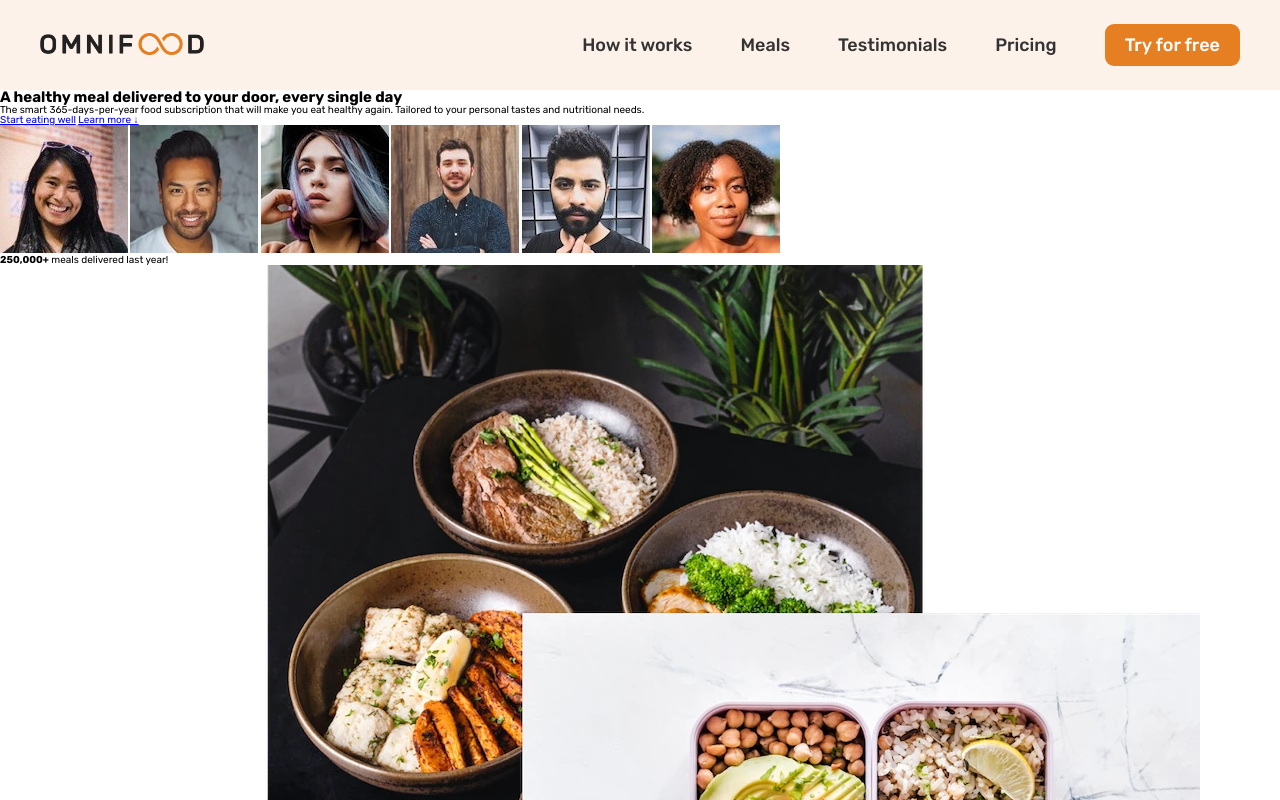
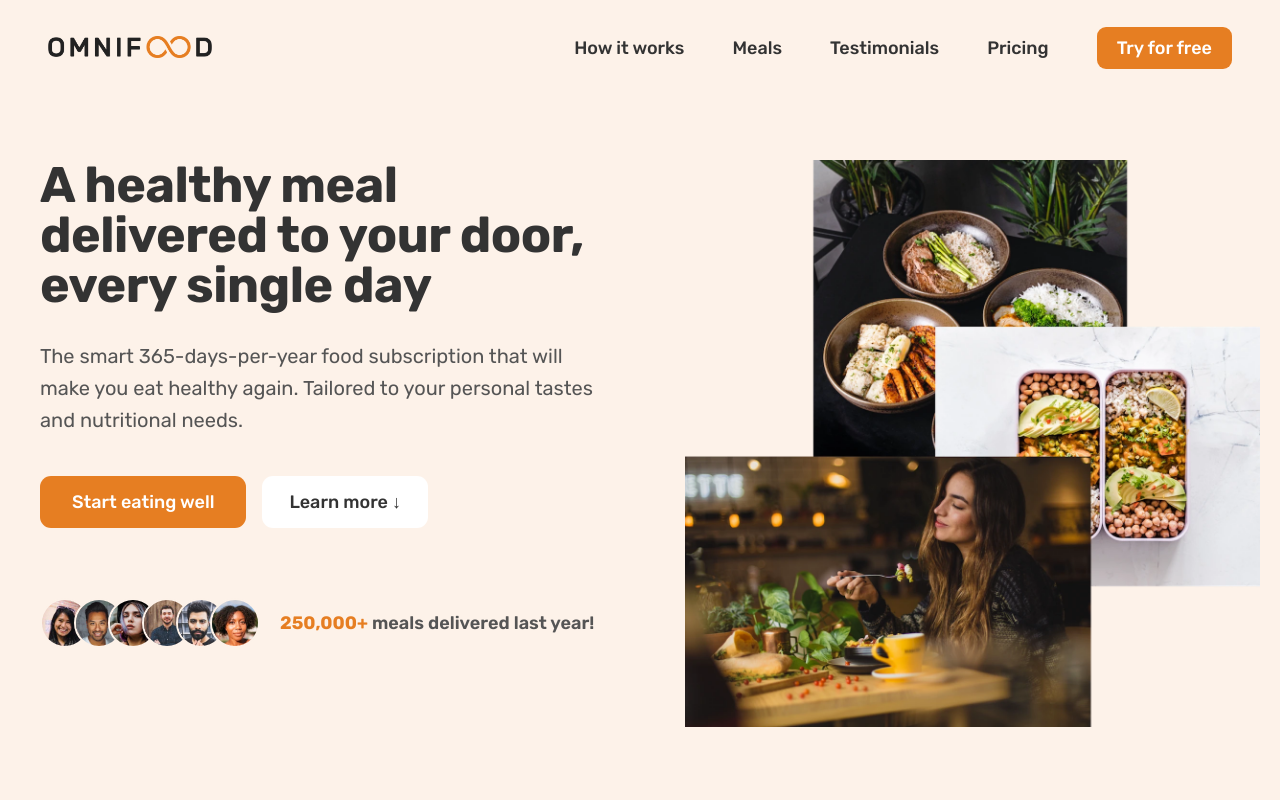
Before and after one commit to LucasPerrotaRoriz/Omnifood, a plain HTML site: page index.html in a window 1280 px wide. Shown: the top 800 px of the page. Drawn offline with nearby package versions, Linux system fonts and the light colour scheme.

Commit message:
Hero section css

```diff
--- a/css/general.css
+++ b/css/general.css
@@ -70,12 +70,22 @@ html {
     line-height: 1;
 }
 
+.container {
+    width: 115rem;
+    margin: 0 auto;
+}
+
 .heading-primary,
 .heading-secondary,
 .heading-tertiary {
+    font-weight: 700;
+    letter-spacing: -0.5px;
+    color: #333;
 }
 
 .heading-primary {
+    font-size: 5rem;
+    margin-block-end: 3rem;
 }
 
 .heading-secondary {
@@ -105,22 +115,34 @@ html {
 }
 
 /* BUTTTONS */
-
 .btn,
 .btn:link,
 .btn:visited {
+    font-size: 1.8rem;
+    font-weight: 500;
+    text-decoration: none;
+    border-radius: 11px;
+    border: 2px solid transparent;
+    transition: all .4s;
 }
 
 .btn--primary:link,
 .btn--primary:visited {
+    padding: 1.5rem 3rem;
+    background-color: #e67e22;
+    color: #fff;
 }
 
 .btn--primary:hover,
 .btn--primary:active {
+    background-color: #cf711f;
 }
 
 .btn--secondary:link,
 .btn--secondary:visited {
+    padding: 1.5rem 2.5rem;
+    background-color: #fff;
+    color: #333
 }
 
 .btn--secondary:hover,
@@ -134,3 +156,7 @@ html {
 .btn--cta:hover,
 .btn--cta:active {
 }
+
+strong {
+    font-weight: 700;
+}
--- a/css/style.css
+++ b/css/style.css
@@ -5,8 +5,8 @@
     display: flex;
     align-items: center;
     justify-content: space-between;
-    height: 9rem;
-    padding-inline: 4rem;
+    height: 9.6rem;
+    padding-inline: 4.8rem;
     background-color: #fdf2e9;
 }
 
@@ -40,13 +40,75 @@
 .header__link.cta:active {
     background-color: #cf711f;
 }
-/**************************/
-/* NAVIGATION */
-/**************************/
-
 
 /**************************/
-/* HERO SECTION */
+/* HERO */
+/**************************/
+.section-hero {
+    padding: 6.4rem 3.2rem 9.6rem;
+    background-color: #fdf2e9;
+}
+
+.hero {
+    display: grid;
+    grid-template-columns: repeat(2, 1fr);
+    gap: 5rem;
+    width: 120rem;
+    margin: 0 auto;
+}
+
+.hero__description {
+    font-size: 2rem;
+    line-height: 1.6;
+    margin-block-end: 4rem;
+    color: #555;
+}
+
+.hero__delivered-meals {
+    display: flex;
+    align-items: center;
+    gap: 2rem;
+    margin-block-start: 7rem;
+}
+
+.hero__delivered-imgs {
+    display: flex;
+}
+
+.hero__delivered-imgs img {
+    height: 5rem;
+    margin-right: -1.6rem;
+    border-radius: 50%;
+    border: 2px solid #fdf2e9;
+}
+
+.hero__delivered-imgs img:last-child {
+    margin-right: 0rem;
+}
+
+.hero__delivered-text {
+    font-size: 1.8rem;
+    font-weight: 600;
+    color: #555;
+}
+
+.hero__delivered-text strong {
+    color: #e67e22;
+}
+
+.hero__btn {
+    display: flex;
+    align-items: center;
+    gap: 1.6rem;
+}
+
+.hero__img {
+    width: 100%;
+    margin-inline-start: 2rem;
+    overflow: hidden;
+}
+/**************************/
+/* FEATURED SECTION */
 /**************************/
 
 
--- a/index.html
+++ b/index.html
@@ -64,14 +64,15 @@
 
     <main>
       <section class="section-hero">
+        <div class="hero">
           <div class="hero__text-box">
             <h1 class="heading-primary">
               A healthy meal delivered to your door, every single day
             </h1>
             <p class="hero__description">
-            The smart 365-days-per-year food subscription that will make you eat
-            healthy again. Tailored to your personal tastes and nutritional
-            needs.
+              The smart 365-days-per-year food subscription that will make you
+              eat healthy again. Tailored to your personal tastes and
+              nutritional needs.
             </p>
             <div class="hero__btn">
               <a href="#" class="btn btn--primary">Start eating well</a>
@@ -104,6 +105,8 @@
               />
             </picture>
           </div>
+        </div>
+        <!-- END OF HERO -->
       </section>
 
       <section class="section-featured">
@@ -671,7 +674,8 @@
             </li>
           </ul>
         </nav>
-      </div> <!-- END OF CONTAINER -->
+      </div>
+      <!-- END OF CONTAINER -->
     </footer>
   </body>
 </html>
```
Lines whose indentation alone changed are shown as unchanged.
